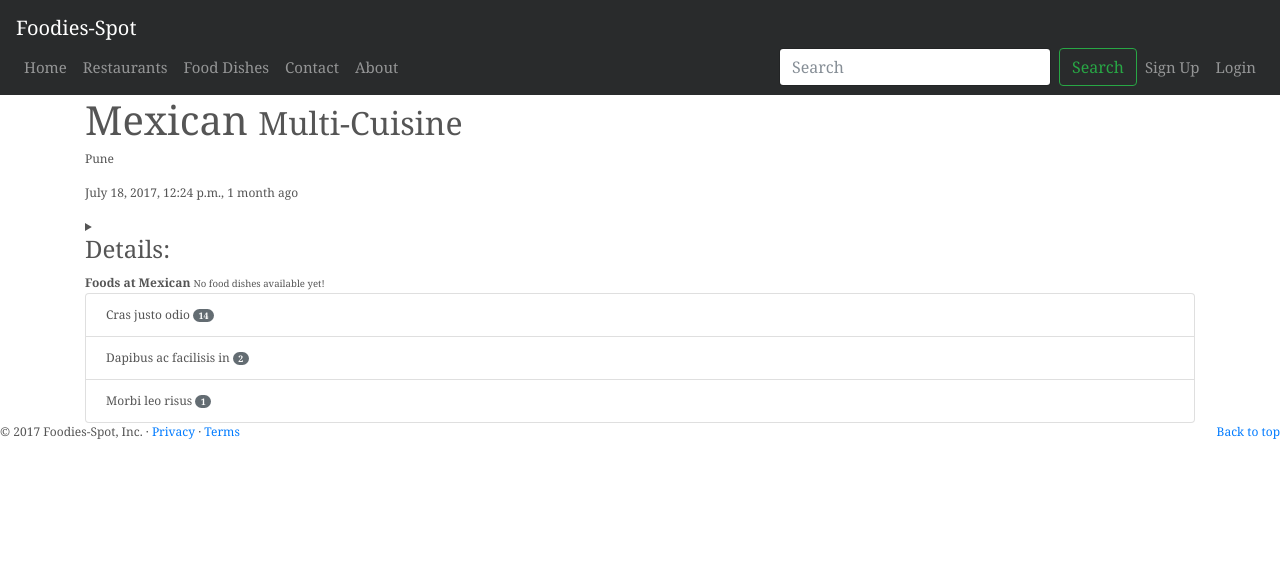
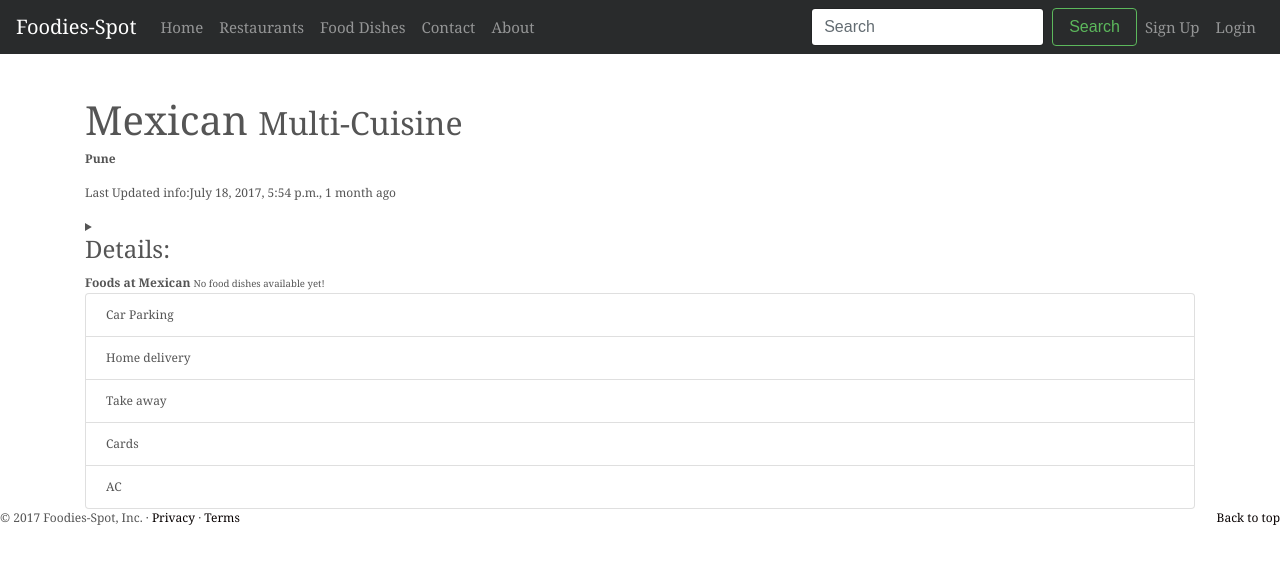
Before and after one commit to sunilsm7/django_resto, a Django app: page /restaurants/mexican/ in a window 1280 px wide. Shown: the top 564 px of the page. Run offline with Django 3.2, Linux system fonts and the light colour scheme; data comes from the database, SQL or seed files in the repository; both versions use the stored data as it was after the commit; some libraries are stand-ins or nearby versions.

Commit message:
search results

```diff
--- a/django_resto/settings/__init__.py
+++ b/django_resto/settings/__init__.py
@@ -1,6 +1,6 @@
 from .base import *
 
-from .production import *
+#from .production import *
 
 # try:
 #    from .local import *
--- a/django_resto/settings/base.py
+++ b/django_resto/settings/base.py
@@ -25,7 +25,7 @@
 # SECURITY WARNING: don't run with debug turned on in production!
 DEBUG = True
 
-ALLOWED_HOSTS = ['localhost', '127.0.0.1','foodies-spot.herokuapp.com']
+ALLOWED_HOSTS = ['localhost', '127.0.0.1','foodies-spot.herokuapp.com',]
 
 
 # EMAIL_HOST = 'smtp.email-host-provider-domain.com'
--- a/profiles/urls.py
+++ b/profiles/urls.py
@@ -4,7 +4,10 @@
     ProfileDetailView,
 
     )
+from profiles import views
+app_name = 'profiles'
+urlpatterns = [
+    url(r'^search/',views.SearchView.as_view(), name='search'),
+    url(r'^(?P<username>[\w-]+)/$', ProfileDetailView.as_view(), name='detail'),
 
-urlpatterns = [
-    url(r'^(?P<username>[\w-]+)/$', ProfileDetailView.as_view(), name='detail'),
 ]
--- a/restaurants/models.py
+++ b/restaurants/models.py
@@ -20,7 +20,7 @@
 				Q(category__cuisine__icontains=query)|
 				Q(category__cuisine__iexact=query)|
 				Q(item__name__icontains=query)|
-				Q(item__contents__icontains=query)
+				Q(item__item_category__category__istartswith=query)
 				).distinct()
 
 		return self
--- a/restaurants/templates/restaurants/restaurantlocations_detail.html
+++ b/restaurants/templates/restaurants/restaurantlocations_detail.html
@@ -4,8 +4,8 @@
 {% block content%}
 <div class="container">
 	<h1> {{ object.name }} <small>{{object.category}}</h1>
-	<p>{{ object.location }}</p>
-	<p>{{ object.timestamp}}, {{ object.updated|timesince }} ago </p>
+	<p><strong>{{ object.location }}</strong></p>
+	<p>Last Updated info:{{ object.timestamp}}, {{ object.updated|timesince }} ago </p>
 
 
 		<details>
@@ -15,23 +15,34 @@
 
 	<strong>Foods at {{ object.name }}</strong>
 		{% for obj in object.item_set.all %}
-			<li>{{ obj.name }}</li>
+			<li><a href="{% url 'menus:details' obj.pk %}" >{{ obj.name }}</a></li>
 		{% empty %}
 			<small>No food dishes available yet!</small>
 		{% endfor %}
 		<ul class="list-group">
+
 			<li class="list-group-item justify-content-between">
-			  Cras justo odio
-			  <span class="badge badge-default badge-pill">14</span>
+					Car Parking
+			  <span class="badge badge-default badge-pill">{{object.restauranthighlights_set.get.car_parking}}</span>
 			</li>
 			<li class="list-group-item justify-content-between">
-			  Dapibus ac facilisis in
-			  <span class="badge badge-default badge-pill">2</span>
+					Home delivery
+			  <span class="badge badge-default badge-pill">{{object.restauranthighlights_set.get.home_delivery}}</span>
 			</li>
 			<li class="list-group-item justify-content-between">
-			  Morbi leo risus
-			  <span class="badge badge-default badge-pill">1</span>
+					Take away
+			  <span class="badge badge-default badge-pill">{{object.restauranthighlights_set.get.take_away}}</span>
+			</li>
+			<li class="list-group-item justify-content-between">
+					Cards
+			  <span class="badge badge-default badge-pill">{{object.restauranthighlights_set.get.cards}}</span>
+			</li>
+			<li class="list-group-item justify-content-between">
+					AC
+			  <span class="badge badge-default badge-pill">{{object.restauranthighlights_set.get.ac}}</span>
 			</li>
 		</ul>
+
+
 </div>
 {% endblock%}
--- a/static/css/carousel.css
+++ b/static/css/carousel.css
@@ -94,6 +94,14 @@
 .container{
   margin-top: 50px;
 }
-a:active, a:hover{
+card,a:active, a:hover{
   text-decoration: none;
+  font-family: Georgia, "Times New Roman", Times, serif;
+  color: #680DB5;
 }
+
+card,a{
+  text-decoration: none;
+  font-family: Georgia, "Times New Roman", Times, serif;
+  color: #070000;
+}
--- a/templates/snippets/css.html
+++ b/templates/snippets/css.html
@@ -1,9 +1,10 @@
 {% load static %}
 
 {% block styles %}
+
+
+    <!-- <link rel="stylesheet" href="https://maxcdn.bootstrapcdn.com/bootstrap/4.0.0-beta/css/bootstrap.min.css" integrity="sha384-/Y6pD6FV/Vv2HJnA6t+vslU6fwYXjCFtcEpHbNJ0lyAFsXTsjBbfaDjzALeQsN6M" crossorigin="anonymous"> -->
     <link rel="stylesheet" href="{% static 'css/bootstrap.min.css'%}"/>
-
-    <link rel="stylesheet" href="https://maxcdn.bootstrapcdn.com/bootstrap/4.0.0-beta/css/bootstrap.min.css" integrity="sha384-/Y6pD6FV/Vv2HJnA6t+vslU6fwYXjCFtcEpHbNJ0lyAFsXTsjBbfaDjzALeQsN6M" crossorigin="anonymous">
     <!-- Add icon library -->
     <link rel="stylesheet" href="https://cdnjs.cloudflare.com/ajax/libs/font-awesome/4.7.0/css/font-awesome.min.css">
     <link rel="icon" href="{% static 'img/favicon.ico' %}">
--- a/templates/snippets/js.html
+++ b/templates/snippets/js.html
@@ -7,7 +7,7 @@
     ================================================== -->
     <!-- Placed at the end of the document so the pages load faster -->
     <script type="text/javascript" src="{% static 'js/jquery-3.2.1.min.js'%}"></script>
-    <script type="text/javascript" src="https://ajax.googleapis.com/ajax/libs/jquery/3.2.1/jquery.min.js"></script>
+     <script type="text/javascript" src="https://ajax.googleapis.com/ajax/libs/jquery/3.2.1/jquery.min.js"></script>
     <script src="https://cdnjs.cloudflare.com/ajax/libs/tether/1.4.0/js/tether.min.js" integrity="sha384-DztdAPBWPRXSA/3eYEEUWrWCy7G5KFbe8fFjk5JAIxUYHKkDx6Qin1DkWx51bBrb" crossorigin="anonymous"></script>
     <script src="https://maxcdn.bootstrapcdn.com/bootstrap/4.0.0-alpha.6/js/bootstrap.min.js" integrity="sha384-vBWWzlZJ8ea9aCX4pEW3rVHjgjt7zpkNpZk+02D9phzyeVkE+jo0ieGizqPLForn" crossorigin="anonymous"></script>
     <script type="text/javascript" src="{% static 'js/bootstrap.min.js'%}"></script>
--- a/templates/snippets/nav.html
+++ b/templates/snippets/nav.html
@@ -23,7 +23,7 @@
         </li>
 
       </ul>
-      <form class="form-inline my-2 my-lg-0" method="GET" action=".">{% csrf_token %}
+      <form class="form-inline my-2 my-lg-0" method="GET" action="{% url 'profiles:search' %}">{% csrf_token %}
 					<input class="form-control mr-sm-2" type="text" name="q" placeholder="Search">
           <button class="btn btn-outline-success my-2 my-sm-0" type="submit">Search</button>
 
```
Also changed, not shown: menus/templates/menus/item_detail.html (+12 -4 lines), menus/templates/menus/item_list_all.html (+0 -20 lines), menus/views.py (+6 -6 lines), profiles/views.py (+17 -2 lines), restaurants/templates/restaurants/restaurants_list_all.html (+0 -17 lines), templates/search_results.html (+8 -1 lines), templates/snippets/pagination.html (+21 -9 lines), db.sqlite3.
